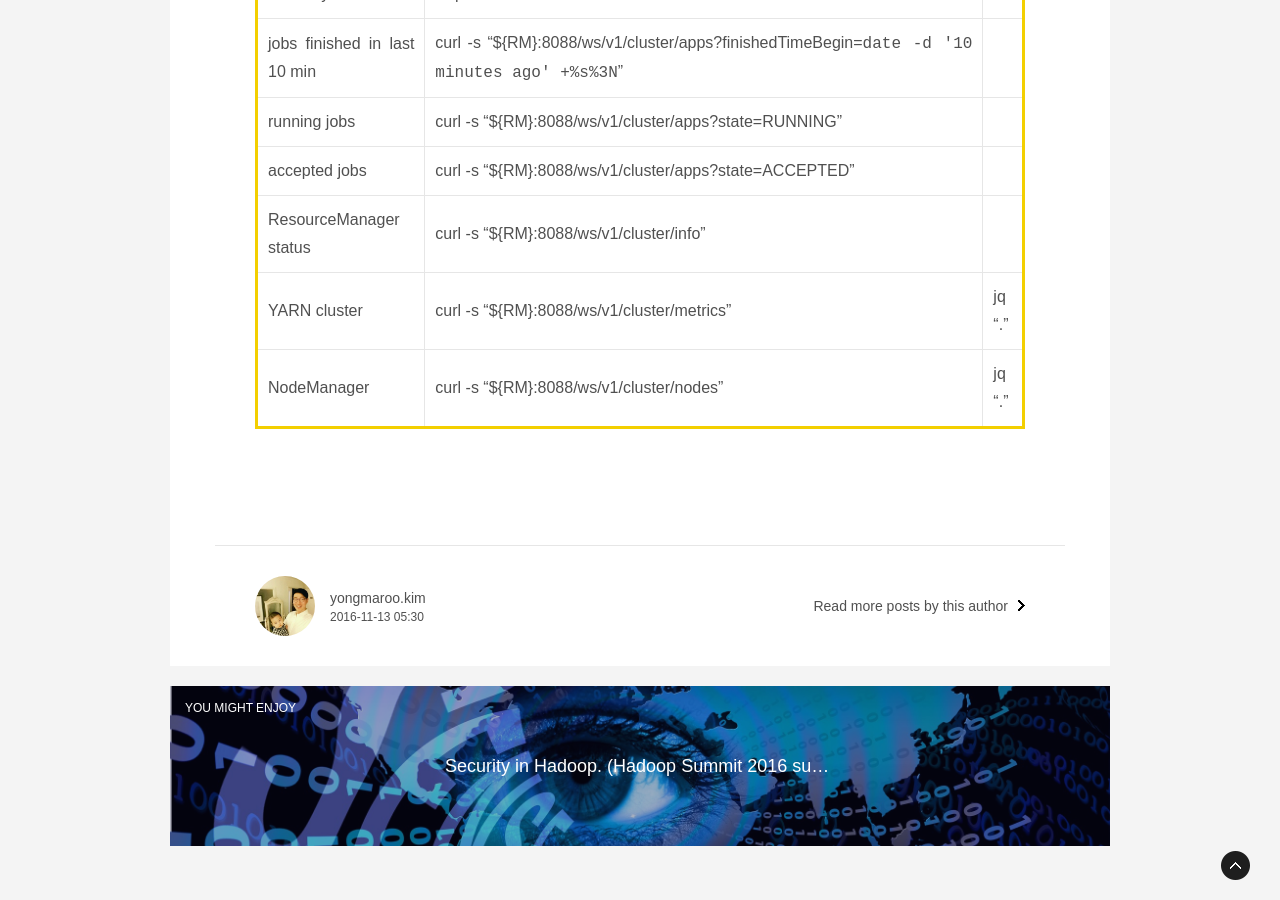
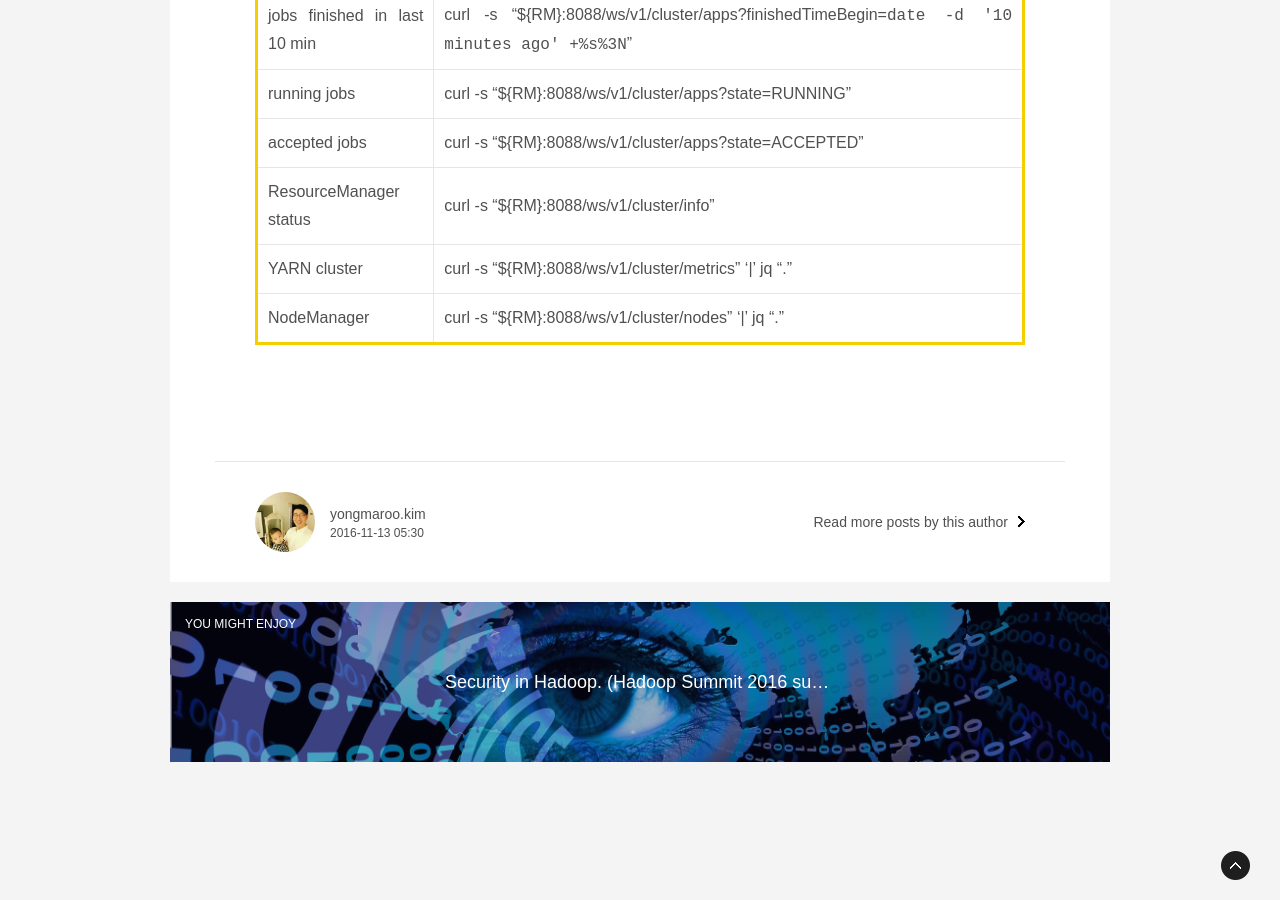
Before and after one commit to kymr/kymr.github.io, a Jekyll site: the page built from _posts/2016-11-14-How-Troubleshooting-hadoop-summit-summary.md, in a window 1280 px wide and 900 px high, scrolled down 10355 px. Built offline with Jekyll 4.4.1, drawn with Linux system fonts in a browser that asks for light colours; some web fonts are replaced; comment, search, counter and statistics services are not loaded.

```diff
--- a/_posts/2016-11-14-How-Troubleshooting-hadoop-summit-summary.md
+++ b/_posts/2016-11-14-How-Troubleshooting-hadoop-summit-summary.md
@@ -203,5 +203,5 @@ Almost all DataNodes failed to send full block report and retrying with a few mi
 | running jobs | curl -s "${RM}:8088/ws/v1/cluster/apps?state=RUNNING" |
 | accepted jobs | curl -s "${RM}:8088/ws/v1/cluster/apps?state=ACCEPTED" |
 | ResourceManager status | curl -s "${RM}:8088/ws/v1/cluster/info” |
-| YARN cluster | curl -s "${RM}:8088/ws/v1/cluster/metrics" | jq "." |
-| NodeManager | curl -s "${RM}:8088/ws/v1/cluster/nodes" | jq "." |
+| YARN cluster | curl -s "${RM}:8088/ws/v1/cluster/metrics" '\|' jq "." |
+| NodeManager | curl -s "${RM}:8088/ws/v1/cluster/nodes" '\|' jq "." |
```
